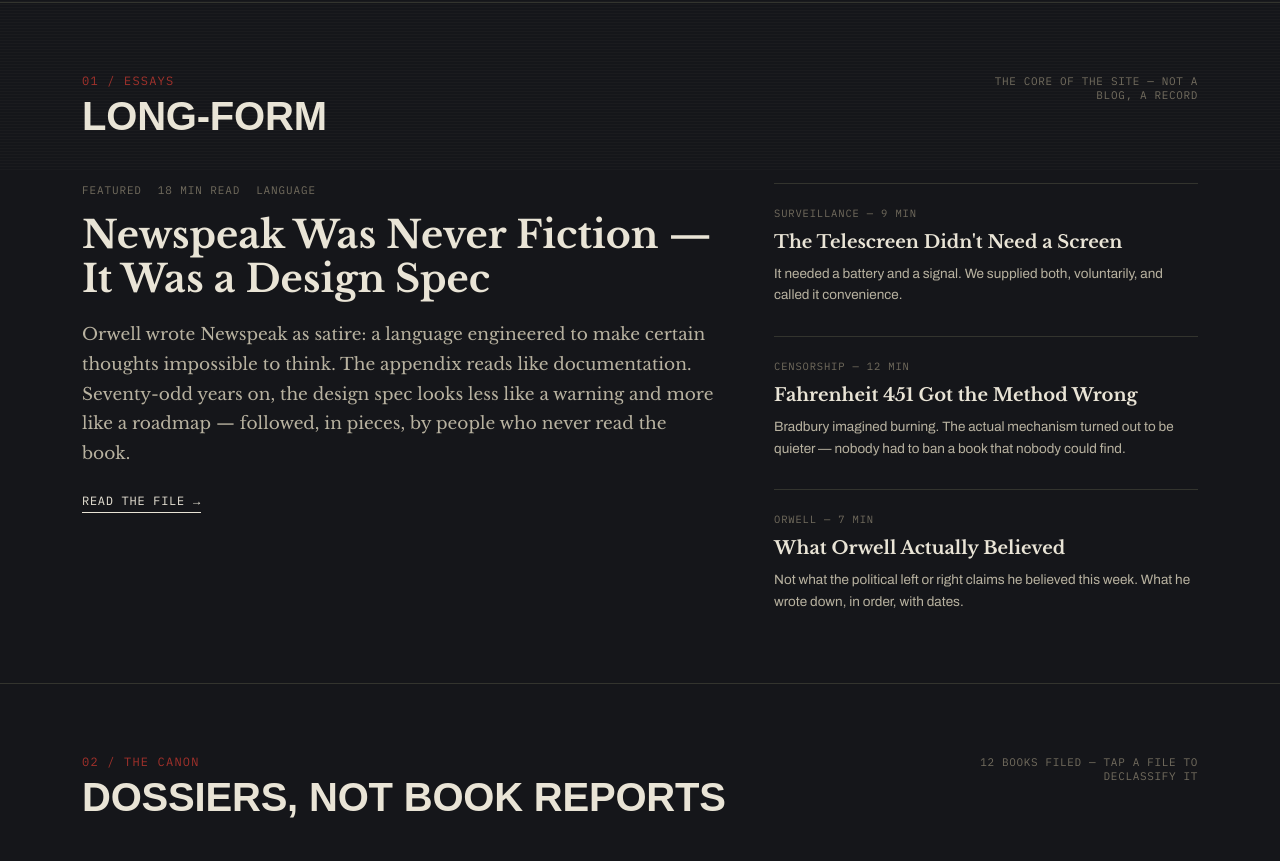
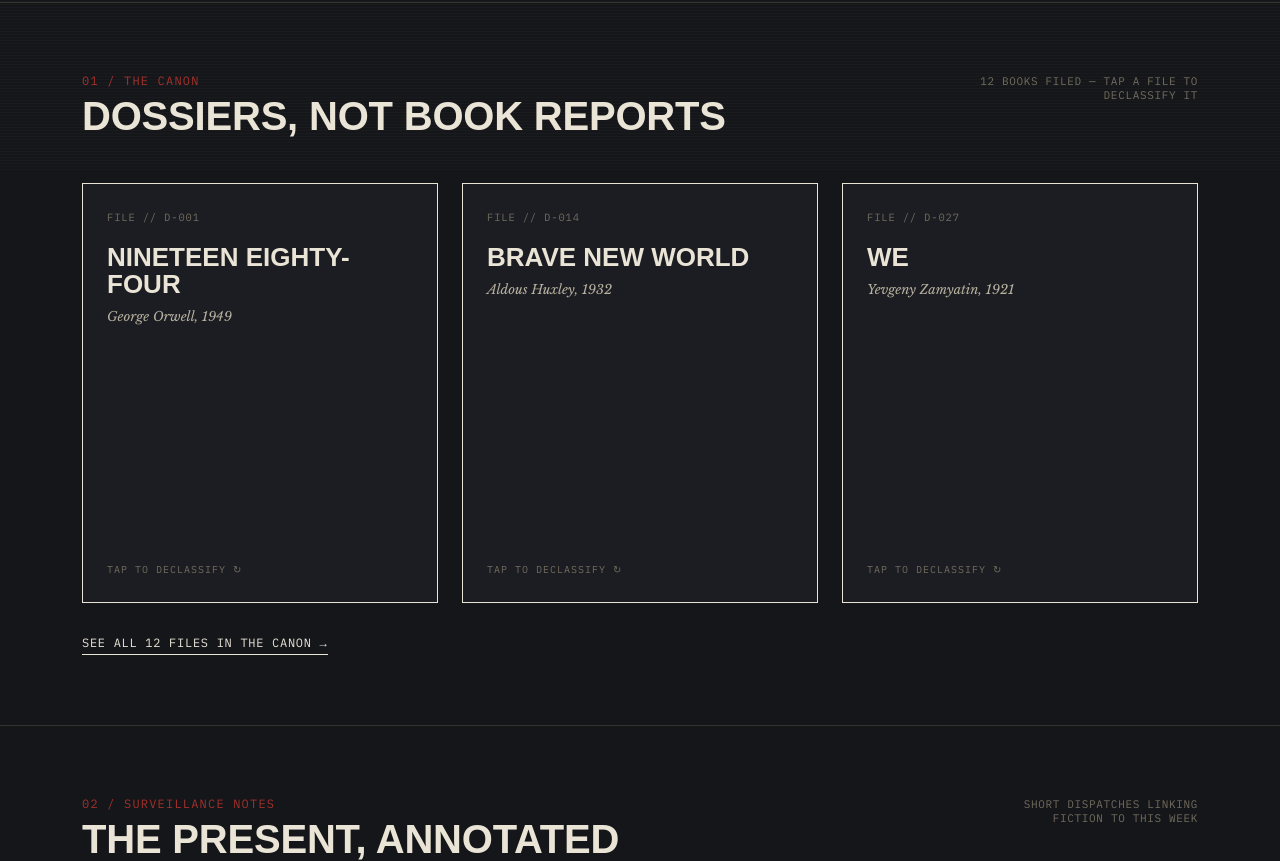
Before and after one commit to xekiellc/jorjorwel, a plain HTML site: page index.html in a window 1280 px wide. Shown: the part 629-1490 px from the top of the page. Drawn offline with nearby package versions, Linux system fonts and the light colour scheme; a web font is replaced by a local one.

Commit message:
Update index.html

```diff
--- a/index.html
+++ b/index.html
@@ -24,6 +24,8 @@
 <link href="https://fonts.googleapis.com/css2?family=Archivo:ital,wght@0,400;0,500;0,700;0,900&family=Archivo+Expanded:wght@700;900&family=Libre+Baskerville:ital,wght@0,400;0,700;1,400&family=IBM+Plex+Mono:wght@400;500&display=swap" rel="stylesheet">
 <link rel="stylesheet" href="/style.css">
 <style>
+  .dossier h4 a{ color:inherit; }
+  .dossier h4 a:hover{ color:var(--red); }
   .section-more{
     display:inline-block;
     margin-top:32px;
@@ -42,7 +44,6 @@
     padding:20px 0;
   }
 
-  /* flip cards, matching canon.html */
   .flip-grid{
     display:grid;
     grid-template-columns:repeat(3,1fr);
@@ -126,7 +127,7 @@
     <div class="hero-main">
       <h1 class="hero-title">JORJOR<br><span class="line2">WEL</span></h1>
       <p class="hero-sub">What the novels saw coming.</p>
-      <p class="hero-redacted">A reading room for dystopian fiction and the surveillance state it kept warning us about. <span class="redact-wrap"><span class="redact">the government is not the only one watching</span><span class="redact-tag">hover to declassify</span></span> — essays, annotated novels, and a running record of the present.</p>
+      <p class="hero-redacted">A reading room for dystopian fiction and the surveillance state it kept warning us about. <span class="redact-wrap"><span class="redact">the government is not the only one watching</span><span class="redact-tag">hover to declassify</span></span> — twelve books filed as dossiers, and a running record of the present.</p>
     </div>
 
     <div class="index-widget">
@@ -141,44 +142,6 @@
         <div class="index-bar-row"><span>Propaganda</span><div class="index-bar"><span style="width:69%"></span></div><span>7</span></div>
         <div class="index-bar-row"><span>Social control</span><div class="index-bar"><span style="width:60%"></span></div><span>6</span></div>
       </div>
-      <a class="index-why" href="#">Why 67? →</a>
-    </div>
-  </div>
-</section>
-
-<section class="section" id="essays">
-  <div class="wrap">
-    <div class="section-head">
-      <div>
-        <div class="section-num">01 / ESSAYS</div>
-        <h2 class="section-title">Long-form</h2>
-      </div>
-      <div class="section-note">THE CORE OF THE SITE — NOT A BLOG, A RECORD</div>
-    </div>
-    <div class="essay-grid">
-      <div class="featured-essay">
-        <div class="meta"><span>FEATURED</span><span>18 MIN READ</span><span>LANGUAGE</span></div>
-        <h3>Newspeak Was Never Fiction — It Was a Design Spec</h3>
-        <p>Orwell wrote Newspeak as satire: a language engineered to make certain thoughts impossible to think. The appendix reads like documentation. Seventy-odd years on, the design spec looks less like a warning and more like a roadmap — followed, in pieces, by people who never read the book.</p>
-        <a class="read-link" href="#">Read the file →</a>
-      </div>
-      <div class="side-essays">
-        <div class="side-essay">
-          <div class="meta">SURVEILLANCE — 9 MIN</div>
-          <h4>The Telescreen Didn't Need a Screen</h4>
-          <p>It needed a battery and a signal. We supplied both, voluntarily, and called it convenience.</p>
-        </div>
-        <div class="side-essay">
-          <div class="meta">CENSORSHIP — 12 MIN</div>
-          <h4>Fahrenheit 451 Got the Method Wrong</h4>
-          <p>Bradbury imagined burning. The actual mechanism turned out to be quieter — nobody had to ban a book that nobody could find.</p>
-        </div>
-        <div class="side-essay">
-          <div class="meta">ORWELL — 7 MIN</div>
-          <h4>What Orwell Actually Believed</h4>
-          <p>Not what the political left or right claims he believed this week. What he wrote down, in order, with dates.</p>
-        </div>
-      </div>
     </div>
   </div>
 </section>
@@ -187,7 +150,7 @@
   <div class="wrap">
     <div class="section-head">
       <div>
-        <div class="section-num">02 / THE CANON</div>
+        <div class="section-num">01 / THE CANON</div>
         <h2 class="section-title">Dossiers, not book reports</h2>
       </div>
       <div class="section-note">12 BOOKS FILED — TAP A FILE TO DECLASSIFY IT</div>
@@ -214,7 +177,7 @@
             <div class="metric"><span>Social control</span><div class="bar"><span style="width:85%"></span></div><span class="val">8</span></div>
             <div class="flip-rule"></div>
             <div class="dossier-mech"><span>PRIMARY MECHANISM</span>Control of reality itself</div>
-            <a class="flip-link" href="/books/1984.html">Full file + video →</a>
+            <a class="flip-link" href="/books/1984.html">Full file →</a>
           </div>
         </div>
       </div>
@@ -239,7 +202,7 @@
             <div class="metric"><span>Social control</span><div class="bar"><span style="width:100%"></span></div><span class="val">10</span></div>
             <div class="flip-rule"></div>
             <div class="dossier-mech"><span>PRIMARY MECHANISM</span>Consent, manufactured through comfort</div>
-            <a class="flip-link" href="/books/brave-new-world.html">Full file + video →</a>
+            <a class="flip-link" href="/books/brave-new-world.html">Full file →</a>
           </div>
         </div>
       </div>
@@ -264,7 +227,7 @@
             <div class="metric"><span>Social control</span><div class="bar"><span style="width:100%"></span></div><span class="val">10</span></div>
             <div class="flip-rule"></div>
             <div class="dossier-mech"><span>PRIMARY MECHANISM</span>Visibility as the only law</div>
-            <a class="flip-link" href="/books/we.html">Full file + video →</a>
+            <a class="flip-link" href="/books/we.html">Full file →</a>
           </div>
         </div>
       </div>
@@ -278,7 +241,7 @@
   <div class="wrap">
     <div class="section-head">
       <div>
-        <div class="section-num">03 / SURVEILLANCE NOTES</div>
+        <div class="section-num">02 / SURVEILLANCE NOTES</div>
         <h2 class="section-title">The present, annotated</h2>
       </div>
       <div class="section-note">SHORT DISPATCHES LINKING FICTION TO THIS WEEK</div>
@@ -293,11 +256,10 @@
 <footer>
   <div class="wrap">
     <div class="footer-inner">
-      <div class="footer-line">JORJOR WEL // MINISTRY OF REALITY<br>ESSAYS / THE CANON / SURVEILLANCE NOTES / READING LISTS / ORWELL / ABOUT</div>
+      <div class="footer-line">JORJOR WEL // MINISTRY OF REALITY<br>THE CANON / SURVEILLANCE NOTES / READING LISTS / ORWELL / ABOUT</div>
       <div class="footer-links">
         <a href="/lists.html">Reading Lists</a>
         <a href="/about.html">About</a>
-        <a href="#">Sources</a>
       </div>
     </div>
     <div class="footer-quiet">Fiction warned us. This is the record of whether we listened.</div>
```
